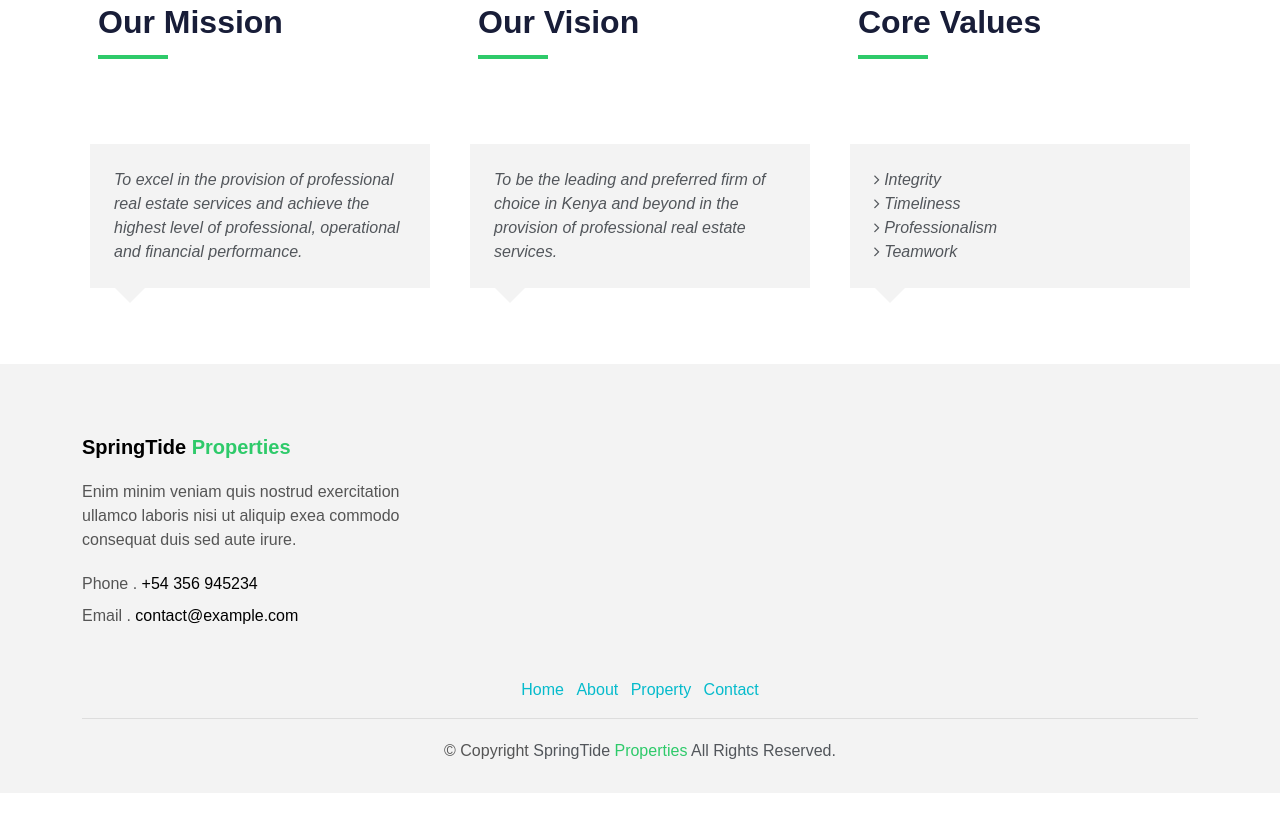
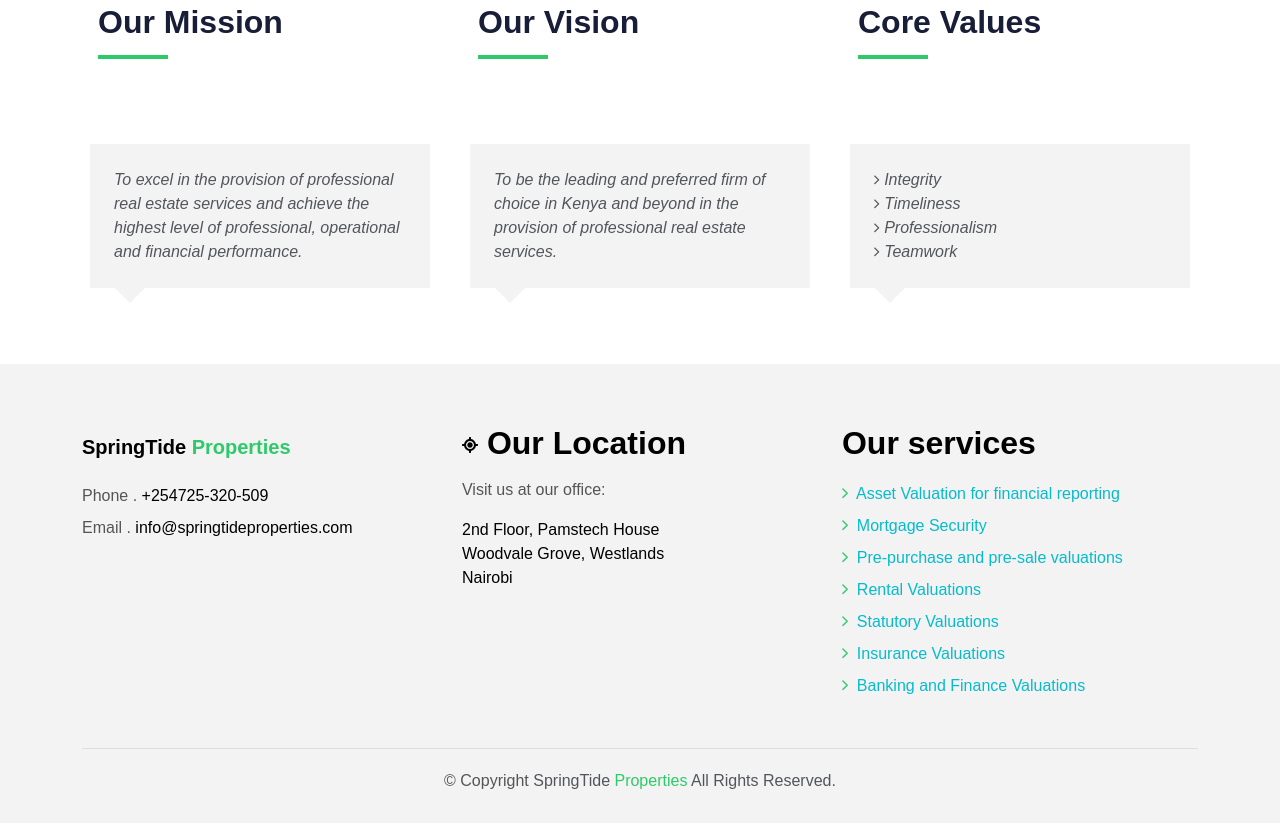
Before and after one commit to EzekielMaina/stp, a plain HTML site: page index.html in a window 1280 px wide. Shown: the part 3273-4096 px from the top of the page. Before the commit the page ends 4066 px from the top, so only its background shows below. Drawn offline with Linux system fonts and the light colour scheme.

Commit message:
footer and homepage development

```diff
--- a/index.html
+++ b/index.html
@@ -136,7 +136,7 @@
         <span></span>
         <span></span>
       </button>
-      <a class="navbar-brand text-brand" href="index.html">  SpringTide <span class="color-b">Properties</span></a>
+      <a class="navbar-brand text-brand" href="index.html"> SpringTide <span class="color-b">Properties</span></a>
       <button type="button" class="btn btn-link nav-search navbar-toggle-box-collapse d-md-none" data-toggle="collapse"
         data-target="#navbarTogglerDemo01" aria-expanded="false">
         <span class="fa fa-search" aria-hidden="true"></span>
@@ -487,7 +487,7 @@
             <div class="card-body-c ">
               <p class="">
               <ul style="list-style: none;" class="testimonial-text">
-                <li>  <i class="fa fa-angle-right"></i> Integrity</li>
+                <li> <i class="fa fa-angle-right"></i> Integrity</li>
                 <li> <i class="fa fa-angle-right"></i> Timeliness</li>
                 <li> <i class="fa fa-angle-right"></i> Professionalism</li>
                 <li> <i class="fa fa-angle-right"></i> Teamwork</li>
@@ -509,31 +509,82 @@
           <div class="widget-a">
             <div class="w-header-a">
               <h3 class="w-title-a text-brand">
-                <a class="navbar-brand text-brand" href="index.html">  SpringTide <span class="color-b">Properties</span></a></h3>
+                <a class="navbar-brand text-brand" href="index.html"> SpringTide <span
+                    class="color-b">Properties</span></a>
+              </h3>
             </div>
             <div class="w-body-a">
               <p class="w-text-a color-text-a">
-                Enim minim veniam quis nostrud exercitation ullamco laboris nisi ut aliquip exea commodo consequat duis
-                sed aute irure.
+
               </p>
             </div>
             <div class="w-footer-a">
               <ul class="list-unstyled">
                 <li class="color-a">
-                  <span class="color-text-a">Phone .</span> +54 356 945234
+                  <span class="color-text-a">Phone .</span> +254725-320-509
                 </li>
                 <li class="color-a">
-                  <span class="color-text-a">Email .</span> contact@example.com
+                  <span class="color-text-a">Email .</span> info@springtideproperties.com
                 </li>
               </ul>
             </div>
           </div>
         </div>
         <div class="col-sm-12 col-md-4 section-md-t3">
+          <div class="widget-a">
+            <div class="w-header-a">
+              <h4 class="w-title-a text-brand"> <svg xmlns="http://www.w3.org/2000/svg" height="16" width="16"
+                  viewBox="0 0 512 512"><!--!Font Awesome Free 6.5.1 by @fontawesome - https://fontawesome.com License - https://fontawesome.com/license/free Copyright 2024 Fonticons, Inc.-->
+                  <path
+                    d="M496 224h-50.9C431.6 143.7 368.3 80.4 288 66.9V16c0-8.8-7.2-16-16-16h-32c-8.8 0-16 7.2-16 16v50.9C143.7 80.4 80.4 143.7 66.9 224H16c-8.8 0-16 7.2-16 16v32c0 8.8 7.2 16 16 16h50.9C80.4 368.3 143.7 431.6 224 445.1V496c0 8.8 7.2 16 16 16h32c8.8 0 16-7.2 16-16v-50.9c80.3-13.5 143.6-76.8 157.1-157.1H496c8.8 0 16-7.2 16-16v-32c0-8.8-7.2-16-16-16zM256 384c-70.7 0-128-57.3-128-128s57.3-128 128-128 128 57.3 128 128-57.3 128-128 128zm0-216c-48.6 0-88 39.4-88 88s39.4 88 88 88 88-39.4 88-88-39.4-88-88-88z" />
+                </svg> Our Location</h4>
+            </div>
+            <div class="w-body-a">
+              <p class="w-text-a color-text-a">
+                Visit us at our office:
+              </p>
+              <address class="text-black" style="color: black;">
+                2nd Floor, Pamstech House<br>
+                Woodvale Grove, Westlands<br>
+                Nairobi
+              </address>
+            </div>
 
+          </div>
         </div>
         <div class="col-sm-12 col-md-4 section-md-t3">
-
+          <div class="widget-a">
+            <div class="w-header-a">
+              <h3 class="w-title-a text-brand">Our services</h3>
+            </div>
+            <div class="w-body-a">
+              <ul class="list-unstyled">
+                <li class="item-list-a">
+                  <i class="fa fa-angle-right"></i> <a href="#"> Asset Valuation for financial reporting
+                  </a>
+                </li>
+                <li class="item-list-a">
+                  <i class="fa fa-angle-right"></i> <a href="#"> Mortgage Security</a>
+                </li>
+                <li class="item-list-a">
+                  <i class="fa fa-angle-right"></i> <a href="#"> Pre-purchase and pre-sale valuations</a>
+                </li>
+                <li class="item-list-a">
+                  <i class="fa fa-angle-right"></i> <a href="#">Rental Valuations</a>
+                </li>
+                <li class="item-list-a">
+                  <i class="fa fa-angle-right"></i> <a href="#">Statutory Valuations</a>
+                </li>
+                <li class="item-list-a">
+                  <i class="fa fa-angle-right"></i> <a href="#">Insurance Valuations</a>
+                </li>
+                <li class="item-list-a">
+                  <i class="fa fa-angle-right"></i> <a href="#">
+                    Banking and Finance Valuations</a>
+                </li>
+              </ul>
+            </div>
+          </div>
         </div>
       </div>
     </div>
@@ -542,30 +593,11 @@
     <div class="container">
       <div class="row">
         <div class="col-md-12">
-          <nav class="nav-footer">
-            <ul class="list-inline">
-              <li class="list-inline-item">
-                <a href="#">Home</a>
-              </li>
-              <li class="list-inline-item">
-                <a href="#">About</a>
-              </li>
-              <li class="list-inline-item">
-                <a href="#">Property</a>
-              </li>
-              <!-- <li class="list-inline-item">
-                <a href="#">Blog</a>
-              </li> -->
-              <li class="list-inline-item">
-                <a href="#">Contact</a>
-              </li>
-            </ul>
-          </nav>
 
           <div class="copyright-footer">
             <span class="copyright color-text-a">
               &copy; Copyright</span>
-             SpringTide <span class="color-b">Properties</span> All Rights Reserved.
+            SpringTide <span class="color-b">Properties</span> All Rights Reserved.
 
           </div>
 
```
